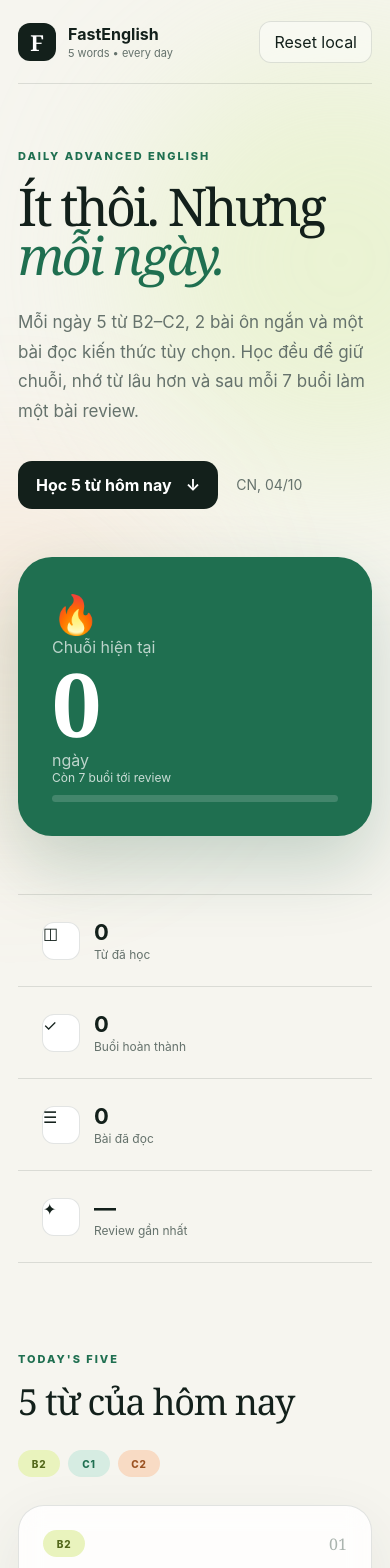
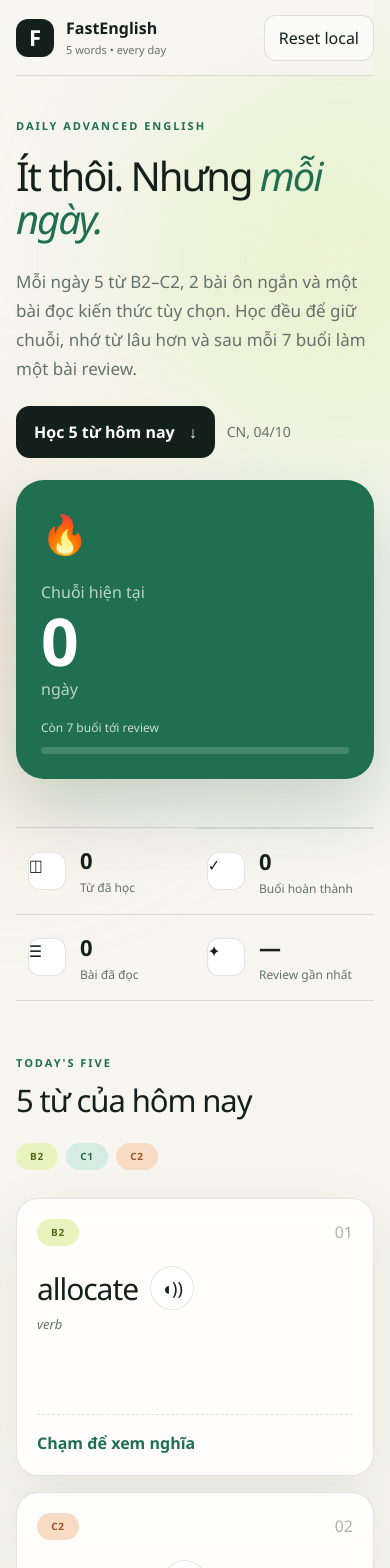
Before and after one commit to Loccao102/FastEnglishForDaily, a Next.js app: page / in a window 390 px wide. Shown: the top 1568 px of the page. Built offline with nearby package versions, Linux system fonts and the light colour scheme.

Commit message:
fix: use Vietnamese-safe typography and improve responsive layout

```diff
--- a/app/globals.css
+++ b/app/globals.css
@@ -1,4 +1,6 @@
 :root {
+  --font-ui: "Segoe UI", "Arial", "Tahoma", "DejaVu Sans", sans-serif;
+  --font-display: "Segoe UI", "Arial", "Tahoma", "DejaVu Sans", sans-serif;
   --ink: #13201b;
   --muted: #65726c;
   --paper: #f6f5ef;
@@ -22,7 +24,10 @@ body {
   margin: 0;
   background: var(--paper);
   color: var(--ink);
-  font-family: Inter, ui-sans-serif, system-ui, -apple-system, BlinkMacSystemFont, "Segoe UI", sans-serif;
+  font-family: var(--font-ui);
+  line-height: 1.5;
+  -webkit-font-smoothing: antialiased;
+  text-rendering: optimizeLegibility;
 }
 
 button,
@@ -42,7 +47,7 @@ a {
 .app-shell {
   min-height: 100vh;
   position: relative;
-  overflow: hidden;
+  overflow: clip;
   padding: 0 max(24px, calc((100vw - 1180px) / 2));
 }
 
@@ -95,7 +100,7 @@ a {
   border-radius: 12px;
   color: white;
   background: var(--ink);
-  font-family: Georgia, serif;
+  font-family: var(--font-display);
   font-weight: 700;
   font-size: 22px;
 }
@@ -140,7 +145,7 @@ a {
 }
 
 .hero h1 {
-  font-family: Georgia, "Times New Roman", serif;
+  font-family: var(--font-display);
   font-weight: 500;
   font-size: clamp(52px, 7vw, 94px);
   line-height: .94;
@@ -225,7 +230,7 @@ a {
 
 .streak-number {
   display: block;
-  font-family: Georgia, serif;
+  font-family: var(--font-display);
   font-size: 88px;
   line-height: .95;
   margin: 5px 0;
@@ -309,7 +314,7 @@ a {
 
 .review-callout h2 {
   margin: 8px 0 6px;
-  font-family: Georgia, serif;
+  font-family: var(--font-display);
   font-size: 30px;
 }
 
@@ -341,7 +346,7 @@ a {
 }
 
 .section-heading h2 {
-  font-family: Georgia, serif;
+  font-family: var(--font-display);
   font-weight: 500;
   font-size: clamp(36px, 5vw, 54px);
   letter-spacing: -.035em;
@@ -417,7 +422,7 @@ a {
 
 .word-index {
   color: #abb4af;
-  font-family: Georgia, serif;
+  font-family: var(--font-display);
 }
 
 .word-line {
@@ -428,7 +433,7 @@ a {
 }
 
 .word-line h3 {
-  font-family: Georgia, serif;
+  font-family: var(--font-display);
   font-weight: 500;
   font-size: clamp(34px, 5vw, 48px);
   letter-spacing: -.035em;
@@ -484,7 +489,7 @@ a {
   padding-left: 14px;
   border-left: 3px solid var(--lime);
   line-height: 1.6;
-  font-family: Georgia, serif;
+  font-family: var(--font-display);
   font-style: italic;
 }
 
@@ -556,7 +561,7 @@ a {
 
 .article-feature h3 {
   max-width: 760px;
-  font-family: Georgia, serif;
+  font-family: var(--font-display);
   font-size: clamp(36px, 5vw, 60px);
   line-height: 1;
   letter-spacing: -.04em;
@@ -611,7 +616,7 @@ a {
 }
 
 .article-number strong {
-  font-family: Georgia, serif;
+  font-family: var(--font-display);
   font-size: 94px;
   font-weight: 500;
   line-height: .8;
@@ -631,7 +636,7 @@ a {
 }
 
 .article-library-head h3 {
-  font-family: Georgia, serif;
+  font-family: var(--font-display);
   font-size: 34px;
   font-weight: 500;
   margin: 8px 0 0;
@@ -680,7 +685,7 @@ a {
 }
 
 .article-history-card > strong {
-  font-family: Georgia, serif;
+  font-family: var(--font-display);
   font-size: 22px;
   line-height: 1.08;
   margin: 14px 0 auto;
@@ -712,7 +717,7 @@ a {
 
 .article-reader header h2 {
   max-width: 900px;
-  font-family: Georgia, serif;
+  font-family: var(--font-display);
   font-size: clamp(42px, 6vw, 68px);
   line-height: 1;
   font-weight: 500;
@@ -747,7 +752,7 @@ a {
 }
 
 .article-body {
-  font-family: Georgia, "Times New Roman", serif;
+  font-family: var(--font-display);
   font-size: 20px;
   line-height: 1.9;
   color: #25332d;
@@ -818,7 +823,7 @@ a {
 }
 
 .article-vocab strong {
-  font-family: Georgia, serif;
+  font-family: var(--font-display);
   font-size: 18px;
 }
 
@@ -896,7 +901,7 @@ a {
 }
 
 .practice-number {
-  font-family: Georgia, serif;
+  font-family: var(--font-display);
   font-size: 28px;
   color: var(--green);
 }
@@ -923,7 +928,7 @@ a {
   padding: 20px;
   border-radius: 18px;
   background: #f1f4e8;
-  font-family: Georgia, serif;
+  font-family: var(--font-display);
   font-size: 20px;
   line-height: 1.55;
 }
@@ -994,7 +999,7 @@ a {
 }
 
 .target-word strong {
-  font-family: Georgia, serif;
+  font-family: var(--font-display);
   font-size: 34px;
   font-weight: 500;
 }
@@ -1053,7 +1058,7 @@ a {
 }
 
 .sentence-sample strong {
-  font-family: Georgia, serif;
+  font-family: var(--font-display);
   font-weight: 500;
   line-height: 1.55;
 }
@@ -1091,7 +1096,7 @@ a {
 }
 
 .practice-complete h2 {
-  font-family: Georgia, serif;
+  font-family: var(--font-display);
   font-size: 32px;
   font-weight: 500;
   margin: 8px 0 6px;
@@ -1180,7 +1185,7 @@ a {
 }
 
 .quiz-card h3 {
-  font-family: Georgia, serif;
+  font-family: var(--font-display);
   font-size: 32px;
   margin: 8px 0 4px;
 }
@@ -1239,7 +1244,7 @@ a {
 }
 
 .quiz-result strong {
-  font-family: Georgia, serif;
+  font-family: var(--font-display);
   font-size: 42px;
 }
 
@@ -1361,3 +1366,375 @@ footer {
     padding: 30px 0;
   }
 }
+
+
+/* Vietnamese-safe typography and a focused daily learning layout. */
+html {
+  scroll-padding-top: 110px;
+}
+
+button, textarea, input {
+  font-family: inherit;
+}
+
+button, a, textarea {
+  -webkit-tap-highlight-color: transparent;
+}
+
+:where(a, button, textarea, input):focus-visible {
+  outline: 3px solid #438e6b;
+  outline-offset: 3px;
+}
+
+.topbar {
+  position: sticky;
+  top: 0;
+  z-index: 40;
+  min-height: 76px;
+  gap: 20px;
+  background: rgba(246, 245, 239, .93);
+  backdrop-filter: blur(18px);
+  -webkit-backdrop-filter: blur(18px);
+}
+
+.quick-nav {
+  display: flex;
+  align-items: center;
+  justify-content: flex-end;
+  gap: 6px;
+  flex-wrap: wrap;
+}
+
+.quick-nav a {
+  display: inline-flex;
+  align-items: center;
+  justify-content: center;
+  border-radius: 999px;
+  padding: 10px 15px;
+  color: var(--muted);
+  font-size: 13px;
+  font-weight: 700;
+  white-space: nowrap;
+  transition: color .2s ease, background .2s ease;
+}
+
+.quick-nav a:hover,
+.quick-nav a:focus-visible {
+  background: #e7eee4;
+  color: var(--green-dark);
+}
+
+.quick-nav .quick-nav-primary {
+  background: var(--ink);
+  color: #fff;
+}
+
+.quick-nav .quick-nav-primary:hover,
+.quick-nav .quick-nav-primary:focus-visible {
+  background: var(--green-dark);
+  color: #fff;
+}
+
+.hero {
+  grid-template-columns: minmax(0, 1.3fr) minmax(285px, .7fr);
+  gap: clamp(22px, 4vw, 50px);
+  padding: 64px 0 48px;
+}
+
+.hero h1 {
+  font-size: clamp(45px, 5.8vw, 74px);
+  line-height: 1.08;
+  letter-spacing: -.052em;
+  max-width: 700px;
+}
+
+.hero-copy > p {
+  max-width: 590px;
+  line-height: 1.7;
+}
+
+.streak-card {
+  min-height: 310px;
+  border-radius: 28px;
+  transform: none;
+}
+
+.streak-number {
+  font-variant-numeric: tabular-nums;
+}
+
+.today-checklist {
+  max-width: 490px;
+  margin-top: 30px;
+  padding: 16px 18px;
+  border: 1px solid var(--line);
+  background: rgba(255,255,255,.74);
+  border-radius: 18px;
+}
+
+.today-checklist-title,
+.today-checklist-foot {
+  display: flex;
+  align-items: center;
+  justify-content: space-between;
+  gap: 12px;
+  font-size: 13px;
+}
+
+.today-checklist-title > span,
+.today-checklist-foot {
+  color: var(--muted);
+}
+
+.today-checklist-foot {
+  margin-top: 12px;
+  font-size: 12px;
+}
+
+.today-checklist-foot a {
+  color: var(--green);
+  font-weight: 750;
+}
+
+.today-progress-track {
+  background: #e2e9df;
+  height: 9px;
+  margin-top: 12px;
+}
+
+.today-progress-track .progress-fill {
+  background: var(--green);
+}
+
+.today-section,
+.daily-practice-section,
+.daily-reading-section,
+.history-section,
+.quiz-section {
+  padding-top: 66px;
+}
+
+.word-card:first-child {
+  grid-column: auto;
+}
+
+.word-card {
+  min-height: 278px;
+  border-radius: 22px;
+}
+
+.word-line {
+  margin-top: 20px;
+  min-width: 0;
+}
+
+.word-line h3,
+.target-word strong,
+.practice-sentence,
+.article-history-card > strong {
+  overflow-wrap: anywhere;
+}
+
+.word-line h3 {
+  font-size: clamp(30px, 3vw, 42px);
+}
+
+.speak-button {
+  flex: 0 0 44px;
+  width: 44px;
+  height: 44px;
+  font-size: 18px;
+}
+
+.section-heading h2 {
+  font-size: clamp(31px, 4vw, 46px);
+  line-height: 1.16;
+}
+
+.article-feature h3,
+.article-reader header h2 {
+  line-height: 1.12;
+}
+
+.article-body {
+  line-height: 1.85;
+}
+
+.stats-grid article {
+  min-width: 0;
+}
+
+.stats-grid strong {
+  font-variant-numeric: tabular-nums;
+}
+
+.word-detail blockquote {
+  font-family: var(--font-ui);
+}
+
+.practice-card,
+.quiz-card {
+  min-width: 0;
+}
+
+.practice-options button,
+.options button,
+.practice-rating button {
+  min-height: 46px;
+  font-size: 14px;
+  line-height: 1.5;
+}
+
+.footer-meta {
+  flex: 1;
+  min-width: 0;
+  padding: 0 16px;
+  text-align: center;
+}
+
+.footer-meta p {
+  margin: 4px 0;
+  font-size: 12px;
+}
+
+.footer-reset {
+  color: var(--muted);
+  font-size: 12px;
+}
+
+.article-reader {
+  scroll-margin-top: 112px;
+}
+
+@media (max-width: 820px) {
+  .hero {
+    grid-template-columns: 1fr;
+    padding-top: 36px;
+  }
+
+  .streak-card {
+    min-height: 210px;
+    padding: 25px;
+    gap: 18px;
+  }
+
+  .streak-number {
+    font-size: 66px;
+  }
+
+  .stats-grid {
+    grid-template-columns: repeat(2, minmax(0, 1fr));
+  }
+
+  .stats-grid article {
+    padding: 16px 12px;
+  }
+
+  .stats-grid article:nth-child(3) {
+    border-left: 0;
+    border-top: 1px solid var(--line);
+  }
+
+  .stats-grid article:nth-child(4) {
+    border-top: 1px solid var(--line);
+  }
+
+  .topbar {
+    flex-wrap: wrap;
+    padding: 12px 0;
+  }
+
+  .quick-nav {
+    flex: 1;
+  }
+
+  footer {
+    gap: 14px;
+  }
+
+  .footer-meta {
+    padding: 0;
+  }
+}
+
+@media (max-width: 600px) {
+  html {
+    scroll-padding-top: 154px;
+  }
+
+  .app-shell {
+    padding: 0 16px;
+  }
+
+  .topbar {
+    gap: 10px;
+  }
+
+  .quick-nav {
+    flex: 0 0 100%;
+    justify-content: space-between;
+    flex-wrap: nowrap;
+    overflow-x: auto;
+    gap: 4px;
+    scrollbar-width: none;
+  }
+
+  .quick-nav a {
+    padding: 9px 11px;
+    font-size: 12px;
+  }
+
+  .hero h1 {
+    font-size: clamp(40px, 10vw, 52px);
+  }
+
+  .hero-actions {
+    gap: 12px;
+    margin-top: 22px;
+  }
+
+  .today-checklist {
+    margin-top: 22px;
+  }
+
+  .today-section,
+  .daily-practice-section,
+  .daily-reading-section,
+  .history-section,
+  .quiz-section {
+    padding-top: 48px;
+  }
+
+  .word-card,
+  .practice-card,
+  .quiz-card {
+    padding: 20px;
+  }
+
+  .article-feature-copy {
+    padding: 26px 22px;
+  }
+
+  .article-number {
+    min-height: 120px;
+    padding: 20px 22px;
+  }
+
+  .article-reader {
+    scroll-margin-top: 154px;
+  }
+
+  .article-body {
+    font-size: 18px;
+  }
+}
+
+@media (prefers-reduced-motion: reduce) {
+  html {
+    scroll-behavior: auto;
+  }
+  *, *::before, *::after {
+    transition-duration: .01ms !important;
+    animation-duration: .01ms !important;
+  }
+}
```
